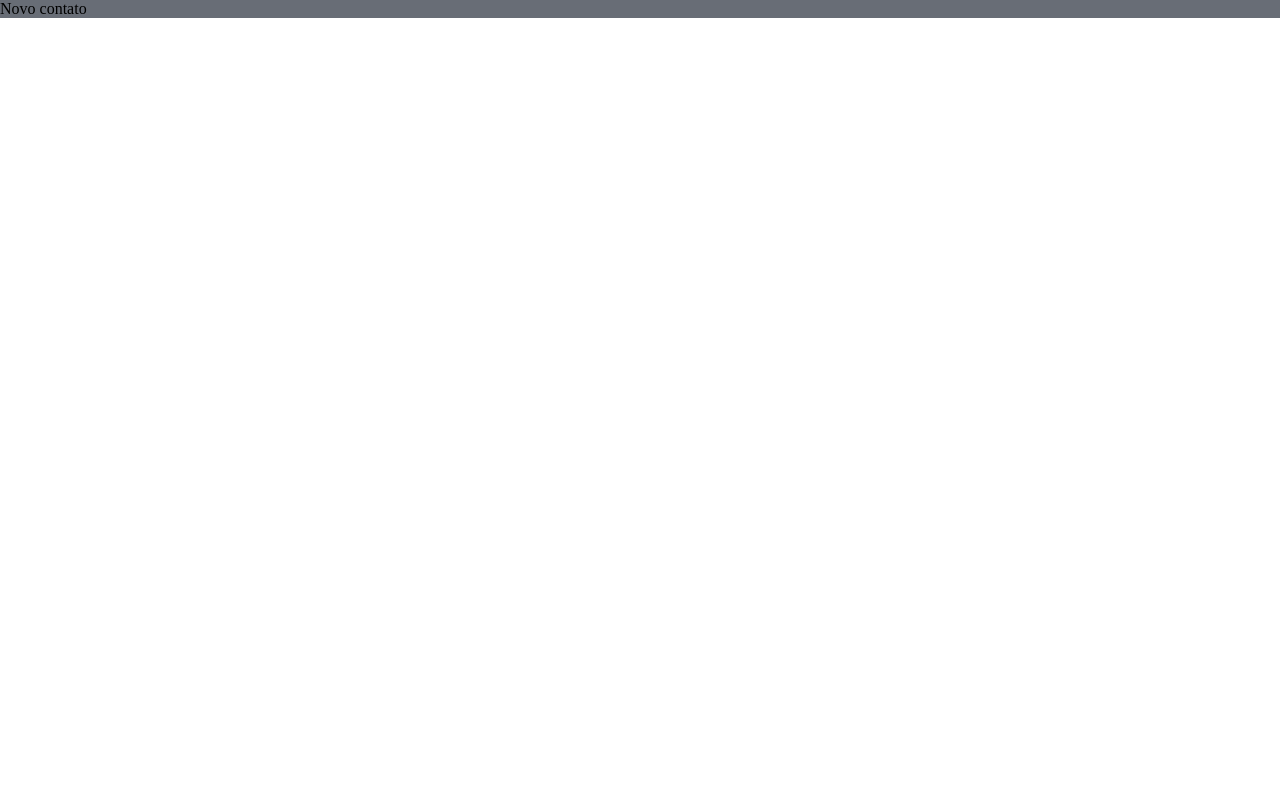
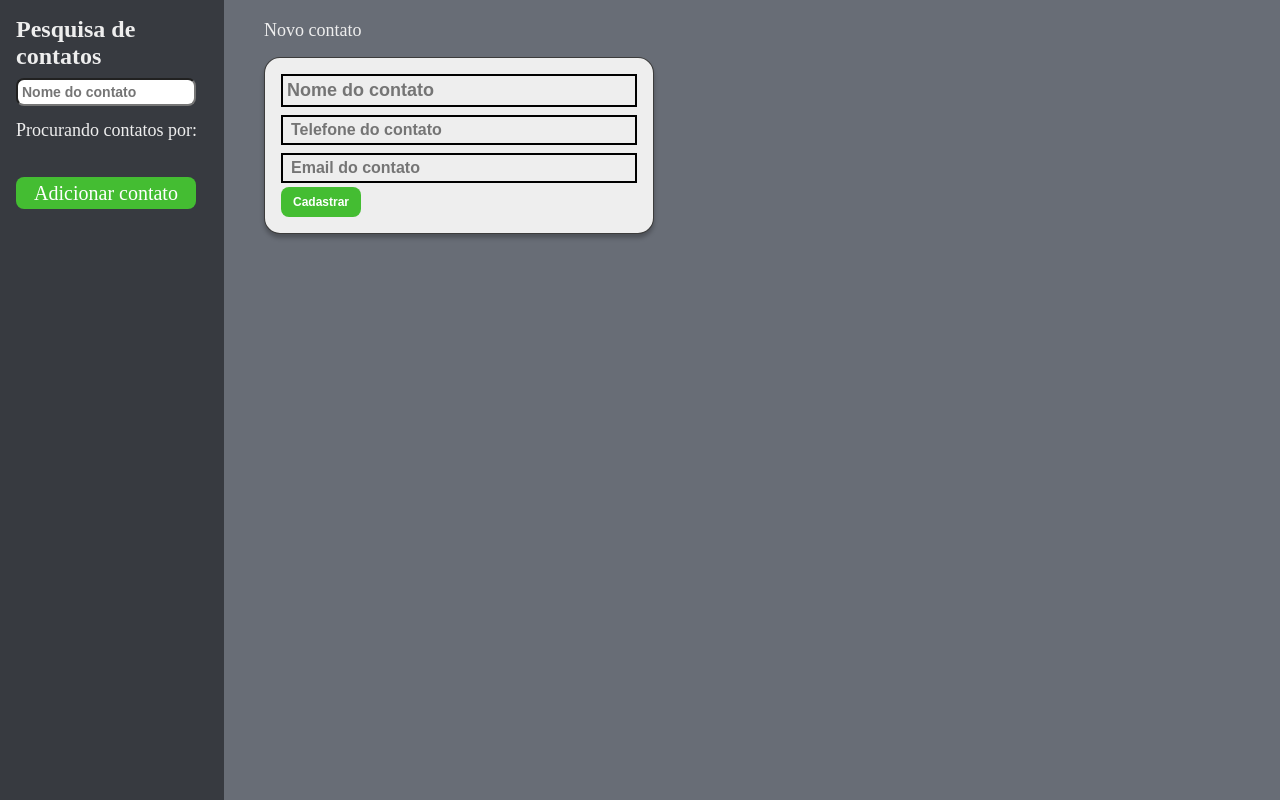
Before and after one commit to ThgFeldmann/lista-de-contatos, a React (Create React App) app: page /novo in a window 1280 px wide. Built offline with nearby package versions, Linux system fonts and the light colour scheme.

Commit message:
estilização pagina cadastrar

```diff
--- a/src/components/Contato/index.tsx
+++ b/src/components/Contato/index.tsx
@@ -4,6 +4,7 @@ import { useDispatch } from "react-redux"
 import * as S from "./styles"
 import { remover, editar } from "../../store/reducers/contatos"
 import ContatoClass from "../../models/Contato"
+import { Card, Nome, Info, Botao } from "../../styles"
 
 type Props = ContatoClass
 
@@ -41,22 +42,22 @@ const Contato = ({nome: nomeOriginal, tel: telOriginal, email: emailOriginal, id
   }
 
   return (
-    <S.Card>
+    <Card>
       {!editando ? (
         <>
-          <S.Nome
+          <Nome
             style={{ border: "none" }}
             value={nome}
             onChange={(evento: { target: { value: SetStateAction<string>} } ) => setNome(evento.target.value)}
             disabled
           />
-          <S.Info
+          <Info
             style={{ border: "none" }}
             value={tel}
             onChange={evento => setTel(evento.target.value)}
             disabled
           />
-          <S.Info
+          <Info
             style={{ border: "none" }}
             value={email}
             onChange={evento => setEmail(evento.target.value)}
@@ -65,35 +66,20 @@ const Contato = ({nome: nomeOriginal, tel: telOriginal, email: emailOriginal, id
         </>
       ) : (
         <>
-          <S.Nome
+          <Nome
             value={nome}
             onChange={(evento: { target: { value: SetStateAction<string> } }) => setNome(evento.target.value)}
           />
-          <S.Info
+          <Info
             value={tel}
             onChange={evento => setTel(evento.target.value)}
           />
-          <S.Info
+          <Info
             value={email}
             onChange={evento => setEmail(evento.target.value)}
           />
         </>
       )}
-      {/* <S.Nome
-        value={nome}
-        onChange={evento => setNome(evento.target.value)}
-        disabled={!editando}
-      />
-      <S.Info
-        value={tel}
-        onChange={evento => setTel(evento.target.value)}
-        disabled={!editando}
-      />
-      <S.Info
-        value={email}
-        onChange={evento => setEmail(evento.target.value)}
-        disabled={!editando}
-      /> */}
       <S.ActionBar>
         {editando ? (
           <>
@@ -113,12 +99,12 @@ const Contato = ({nome: nomeOriginal, tel: telOriginal, email: emailOriginal, id
           </>
         ) : (
           <>
-            <S.Botao onClick={() => setEditando(true)}>Editar</S.Botao>
+            <Botao onClick={() => setEditando(true)}>Editar</Botao>
             <S.BotaoRemover onClick={() => dispatch(remover(id))}>Remover</S.BotaoRemover>
           </>
         )}
       </S.ActionBar>
-    </S.Card>
+    </Card>
   )
 }
 
--- a/src/components/Contato/styles.ts
+++ b/src/components/Contato/styles.ts
@@ -1,47 +1,11 @@
 import styled from "styled-components";
 import variaveis from "../../styles/variaveis";
-
-export const Card = styled.div`
-  padding: 16px;
-  border: 1px solid rgba(0, 0, 0, 0.75);
-  border-radius: 16px;
-  box-shadow: 0 4px 4px rgba(0, 0, 0, 0.25);
-  background-color: ${variaveis.branco};
-`
-
-export const Info = styled.input`
-  padding: 4px 8px;
-  font-weight: bold;
-  font-size: 16px;
-  background-color: ${variaveis.branco};
-  color: #000;
-  margin-bottom: 2px;
-  border: 2px solid #000;
-  width: 100%;
-`
-
-export const Nome = styled(Info)`
-  padding: 4px 4px;
-  font-size: 18px;
-  text-decoration: underline;
-`
+import { Botao } from "../../styles";
 
 export const ActionBar = styled.div`
   width: 100%;
   padding: 8px;
   border-top: 1px solid rgba(0, 0, 0, 0.2);
-`
-
-export const Botao = styled.button`
-  font-weight: bold;
-  font-size: 12px;
-  padding: 8px 12px;
-  margin-right: 8px;
-  border: none;
-  border-radius: 8px;
-  cursor: pointer;
-  color: #fff;
-  background-color: ${variaveis.cinzaEscuro};
 `
 
 export const BotaoSalvar = styled(Botao)`
--- /dev/null
+++ b/src/containers/Form/index.tsx
@@ -0,0 +1,16 @@
+import { MainContainer, Titulo } from "../../styles"
+import { BotaoAdd, CardAdd, InfoAdd, NomeAdd } from "./styles"
+
+const Form = () => (
+  <MainContainer>
+    <Titulo>Novo contato</Titulo>
+    <CardAdd>
+      <NomeAdd type="text" placeholder="Nome do contato" />
+      <InfoAdd type="text" placeholder="Telefone do contato" />
+      <InfoAdd type="text" placeholder="Email do contato" />
+      <BotaoAdd type="submit">Cadastrar</BotaoAdd>
+    </CardAdd>
+  </MainContainer>
+)
+
+export default Form
--- /dev/null
+++ b/src/containers/Form/styles.ts
@@ -0,0 +1,21 @@
+import { styled } from "styled-components";
+import { Botao, Card, Info, Nome } from "../../styles";
+import variaveis from "../../styles/variaveis";
+
+export const CardAdd = styled(Card)`
+  max-width: 40%;
+  width: 100%;
+`
+
+export const InfoAdd = styled(Info)`
+  margin: 4px 0;
+`
+
+export const NomeAdd = styled(Nome)`
+  text-decoration: none;
+  margin-bottom: 4px;
+`
+
+export const BotaoAdd = styled(Botao)`
+  background-color: ${variaveis.verde};
+`
--- a/src/containers/ListaDeContatos/index.tsx
+++ b/src/containers/ListaDeContatos/index.tsx
@@ -1,8 +1,9 @@
 import { useSelector } from "react-redux"
 
 import Contato from "../../components/Contato"
-import { Container, Filtrados, ListaContatos } from "./styles"
+import { ListaContatos } from "./styles"
 import { RootReducer } from "../../store"
+import { MainContainer, Titulo } from "../../styles"
 
 const ListaDeContatos = () => {
   const { itens } = useSelector((state: RootReducer) => state.contatos)
@@ -15,10 +16,10 @@ const ListaDeContatos = () => {
   const contatos = filtraContatos()
 
   return (
-    <Container>
-    <Filtrados>
-      Contatos encontrados: {contatos.length}
-    </Filtrados>
+    <MainContainer>
+      <Titulo>
+        Contatos encontrados: {contatos.length}
+      </Titulo>
       <ListaContatos>
         {contatos.map(c => (
             <li key={c.nome}>
@@ -26,7 +27,7 @@ const ListaDeContatos = () => {
             </li>
           ))}
       </ListaContatos>
-    </Container>
+    </MainContainer>
   )
 }
 
--- a/src/containers/ListaDeContatos/styles.ts
+++ b/src/containers/ListaDeContatos/styles.ts
@@ -5,17 +5,3 @@ export const ListaContatos = styled.ul`
   grid-template-columns: 1fr 1fr 1fr;
   gap: 12px;
 `
-
-export const Container = styled.main`
-  padding: 0 40px;
-  height: 100vh;
-  overflow-y: scroll;
-`
-
-export const Filtrados = styled.p`
-  width: 100%;
-  font-size: 18px;
-  margin-top: 4px;
-  padding: 16px 0;
-  color: #eee;
-`
--- a/src/containers/SideBar/styles.ts
+++ b/src/containers/SideBar/styles.ts
@@ -1,5 +1,6 @@
 import styled from "styled-components";
 import variaveis from "../../styles/variaveis";
+import { Titulo } from "../../styles";
 
 export const Aside = styled.aside`
   padding: 16px;
@@ -12,10 +13,7 @@ export const Filtros = styled.div`
   display: block;
 `
 
-export const Filtrados = styled.p`
-  width: 100%;
-  font-size: 18px;
+export const Filtrados = styled(Titulo)`
   margin-top: 8px;
   padding: 6px 0;
-  color: #eee;
 `
--- a/src/pages/Cadastro/index.tsx
+++ b/src/pages/Cadastro/index.tsx
@@ -1,9 +1,12 @@
 
+import Form from "../../containers/Form"
+import SideBar from "../../containers/SideBar"
 
 const Cadastro = () => (
-  <div>
-    Novo contato
-  </div>
+  <>
+    <SideBar />
+    <Form />
+  </>
 )
 
 export default Cadastro
--- a/src/styles/index.ts
+++ b/src/styles/index.ts
@@ -27,5 +27,55 @@ export const Campo = styled.input`
   padding: 4px;
 `
 
+export const MainContainer = styled.main`
+  padding: 0 40px;
+  height: 100vh;
+  overflow-y: scroll;
+`
+
+export const Titulo = styled.p`
+  width: 100%;
+  font-size: 18px;
+  margin-top: 4px;
+  padding: 16px 0;
+  color: #eee;
+`
+
+export const Card = styled.div`
+  padding: 16px;
+  border: 1px solid rgba(0, 0, 0, 0.75);
+  border-radius: 16px;
+  box-shadow: 0 4px 4px rgba(0, 0, 0, 0.25);
+  background-color: ${variaveis.branco};
+`
+
+export const Info = styled.input`
+  padding: 4px 8px;
+  font-weight: bold;
+  font-size: 16px;
+  background-color: ${variaveis.branco};
+  color: #000;
+  margin-bottom: 2px;
+  border: 2px solid #000;
+  width: 100%;
+`
+
+export const Nome = styled(Info)`
+  padding: 4px 4px;
+  font-size: 18px;
+  text-decoration: underline;
+`
+
+export const Botao = styled.button`
+  font-weight: bold;
+  font-size: 12px;
+  padding: 8px 12px;
+  margin-right: 8px;
+  border: none;
+  border-radius: 8px;
+  cursor: pointer;
+  color: #fff;
+  background-color: ${variaveis.cinzaEscuro};
+`
 
 export default EstiloGlobal
```
